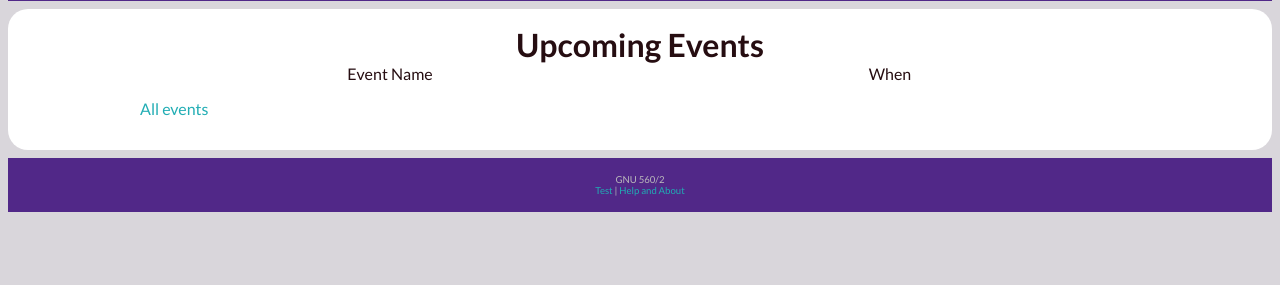
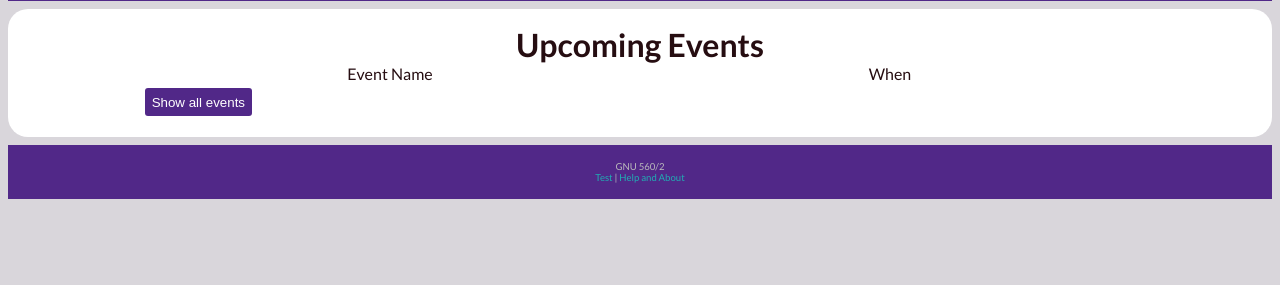
Before and after one commit to jhauserw3241/cdcdb-webserver, a Python web app: template templates/index.html in a window 1280 px wide. Shown: the part 129-414 px from the top of the page. Run offline with Jinja, Linux system fonts and the light colour scheme; the template is opened without the code that fills it, so the values that code supplies are empty.

Commit message:
Convert show all link on home page to button

```diff
--- a/static/style.css
+++ b/static/style.css
@@ -268,6 +268,15 @@ ul#errors li {
 	text-align: center;
 }
 
+button {
+	background-color: var(--header-dark-purple);
+	color: white;
+	border: 0px;
+	border-radius: 3px;
+	margin: 5px;
+	padding: 0.5em;
+}
+
 :root {
 	--color-page-background: #D9D6DB;
 	--header-dark-purple: #512888;
--- a/templates/index.html
+++ b/templates/index.html
@@ -13,5 +13,5 @@
 			</div>
 		</a>
 	{% endfor %}
-	<p><a href='/events'>All events</a>
+	<button type="button">Show all events</button>
 {% endblock %}
```
